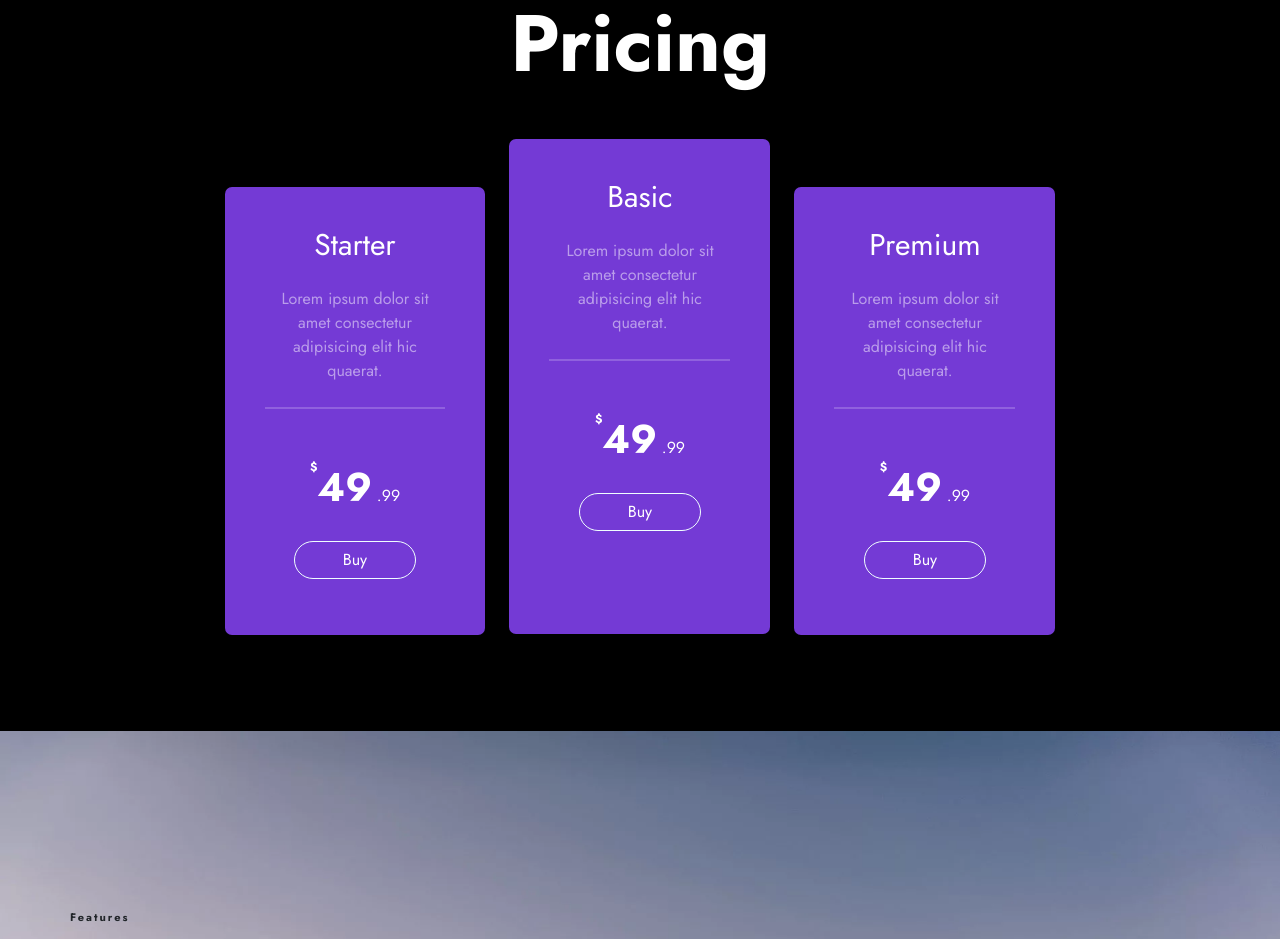
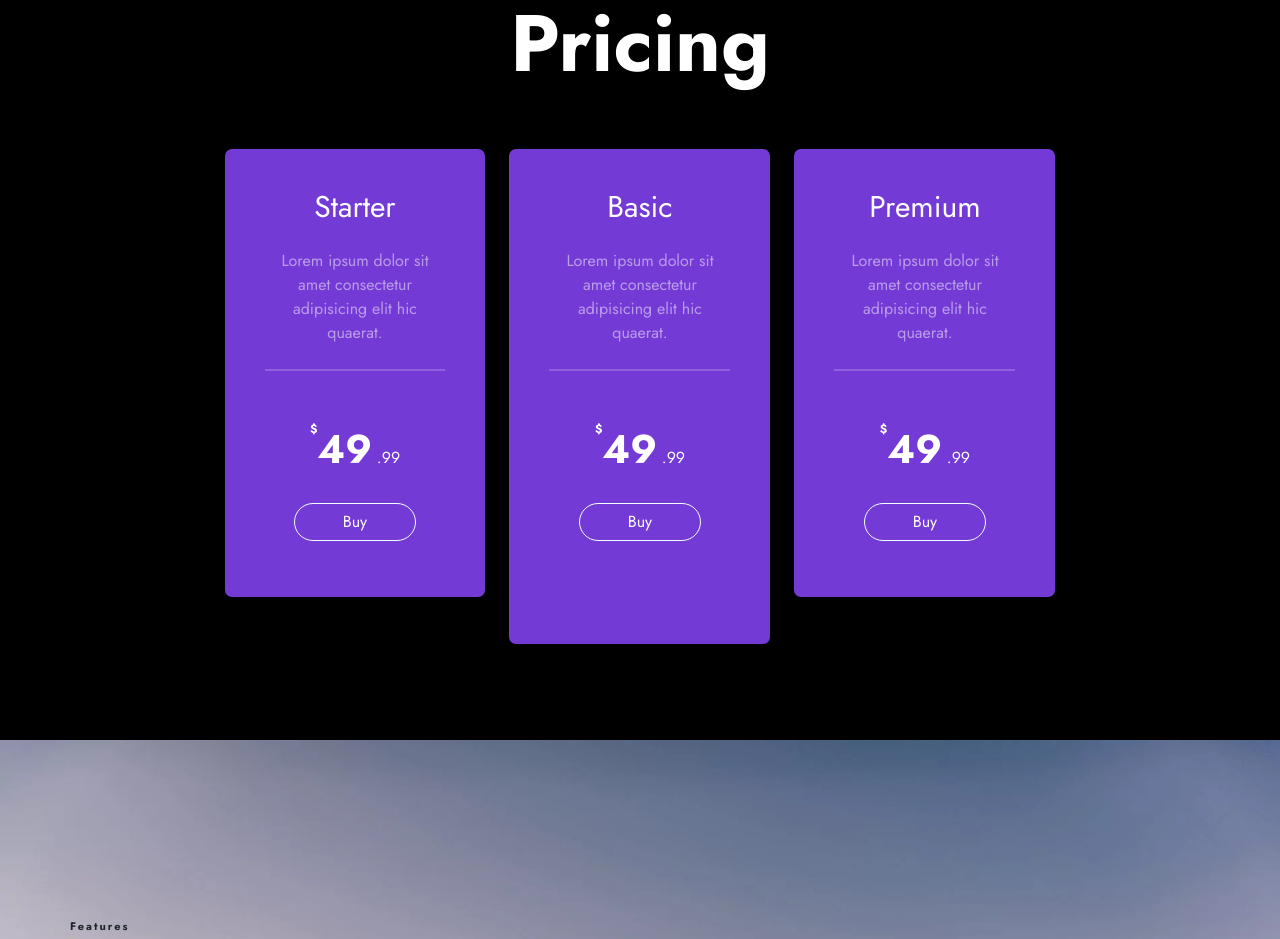
Before and after one commit to GaiusIsaac00x/action, a plain HTML site: page index.html in a window 1280 px wide. Shown: the part 2784-3723 px from the top of the page. Drawn offline with nearby package versions, Linux system fonts and the light colour scheme.

Commit message:
new changes

```diff
--- a/assets/css/style.css
+++ b/assets/css/style.css
@@ -144,6 +144,7 @@ body{
     background-color: #743ad5;
     text-align: center;
     border-radius: 7px;
+    margin-top: 10px !important;
 }.pricing h3{
     color: #fff;
     font-size: 30px;
```
